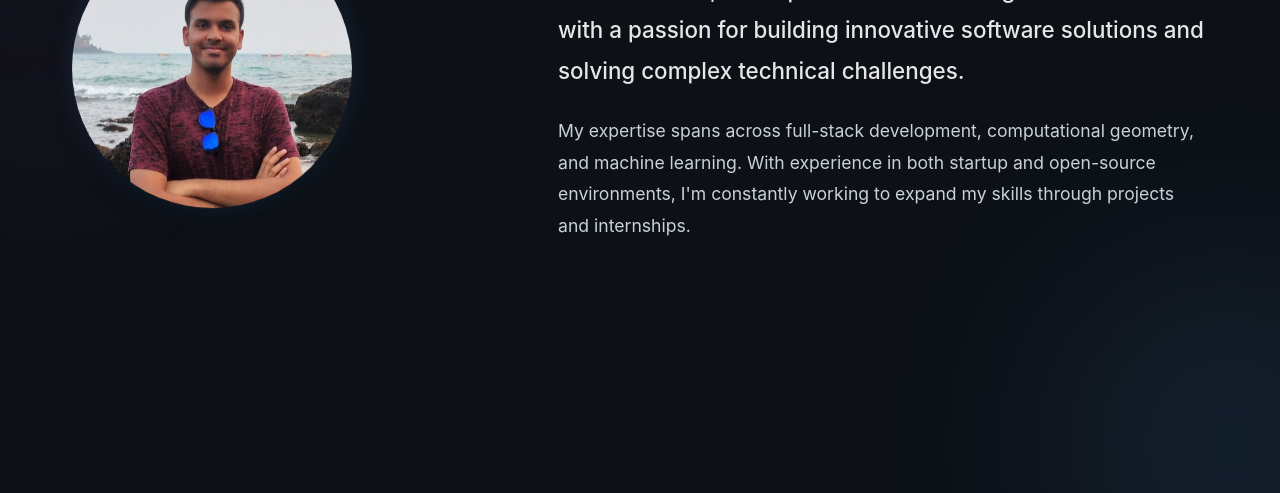
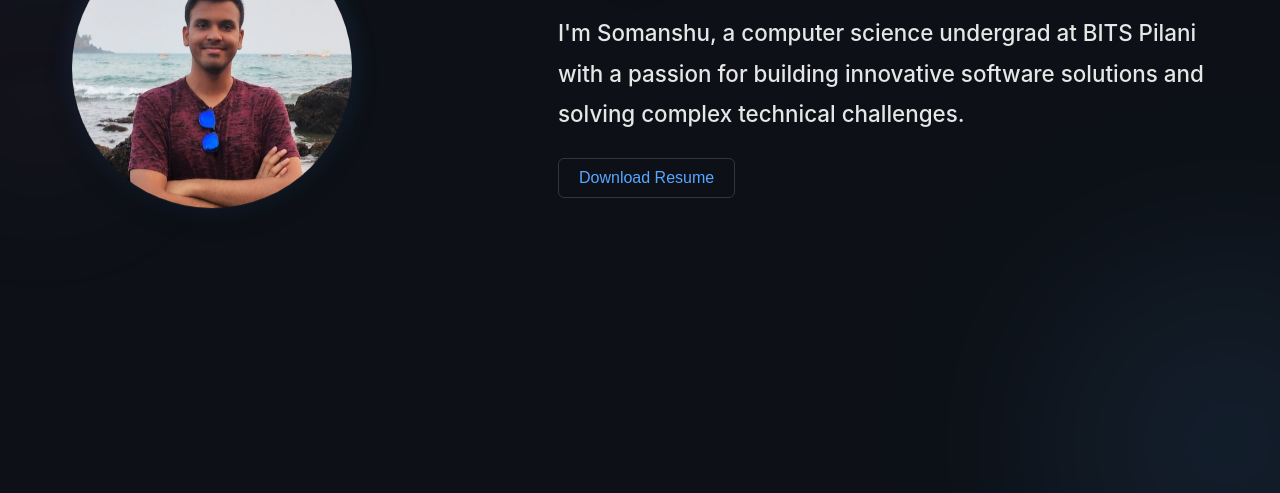
Before and after one commit to somanshurath/about, a plain HTML site: page index.html in a window 1280 px wide. Shown: the part 307-800 px from the top of the page. Drawn offline with Linux system fonts and the light colour scheme.

Commit message:
added resume download btn

```diff
--- a/assets/css/styles.css
+++ b/assets/css/styles.css
@@ -331,13 +331,6 @@ h2::after {
     font-weight: 500;
 }
 
-#about .description {
-    font-size: 1.1rem;
-    color: #c9d1d9;
-    /* Slightly whiter than the default secondary text */
-    line-height: 1.8;
-}
-
 @keyframes wave {
 
     0%,
@@ -368,14 +361,19 @@ h2::after {
     }
 
     #about img {
-        width: 200px;
-        height: 200px;
+        width: 150px;
+        height: 150px;
         margin-bottom: 1rem;
         /* Reduced from 2rem */
     }
 
     #about .about-content {
         max-width: 90%;
+    }
+
+    .intro {
+        font-size: 1.2rem !important;
+        /* Reduced from 1.4rem */
     }
 
     #about .greeting {
--- a/index.html
+++ b/index.html
@@ -34,10 +34,28 @@
           technical challenges.
         </p>
         <p class="description">
-          My expertise spans across full-stack development, computational
-          geometry, and machine learning. With experience in both startup and
-          open-source environments, I'm constantly working to expand my skills
-          through projects and internships.
+          <a
+            href="assets/resume.pdf"
+            download="resume_somanshu_rath"
+            class="download-resume-button"
+          >
+            <button
+              style="
+                padding: 10px 20px;
+                font-size: 16px;
+                cursor: pointer;
+                background-color: #0d1117;
+                color: #58a6ff;
+                border: 1px solid #30363d;
+                border-radius: 6px;
+                transition: background-color 0.3s, color 0.3s;
+              "
+              onmouseover="this.style.backgroundColor='#21262d';"
+              onmouseout="this.style.backgroundColor='#0d1117';"
+            >
+              Download Resume
+            </button>
+          </a>
         </p>
       </div>
     </section>
```
Also changed, not shown: 1 other file.
